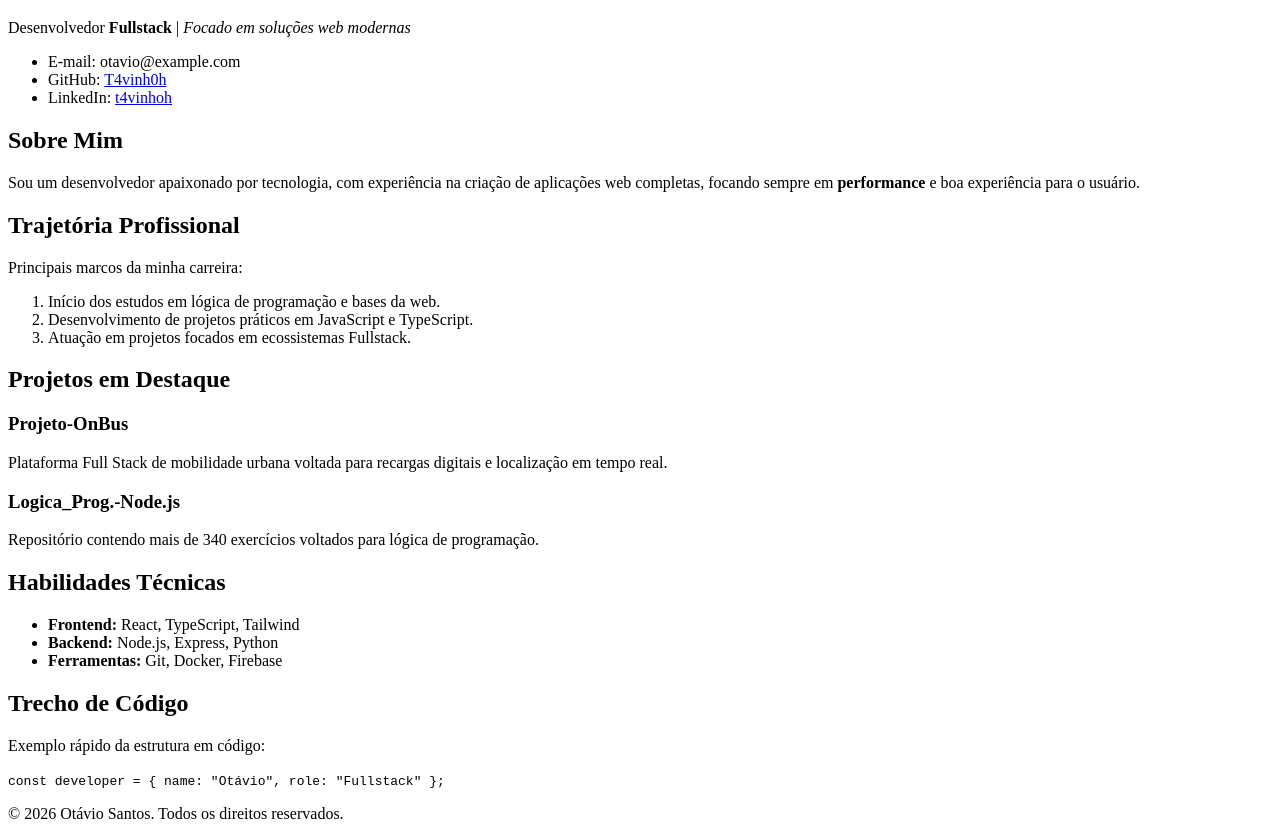
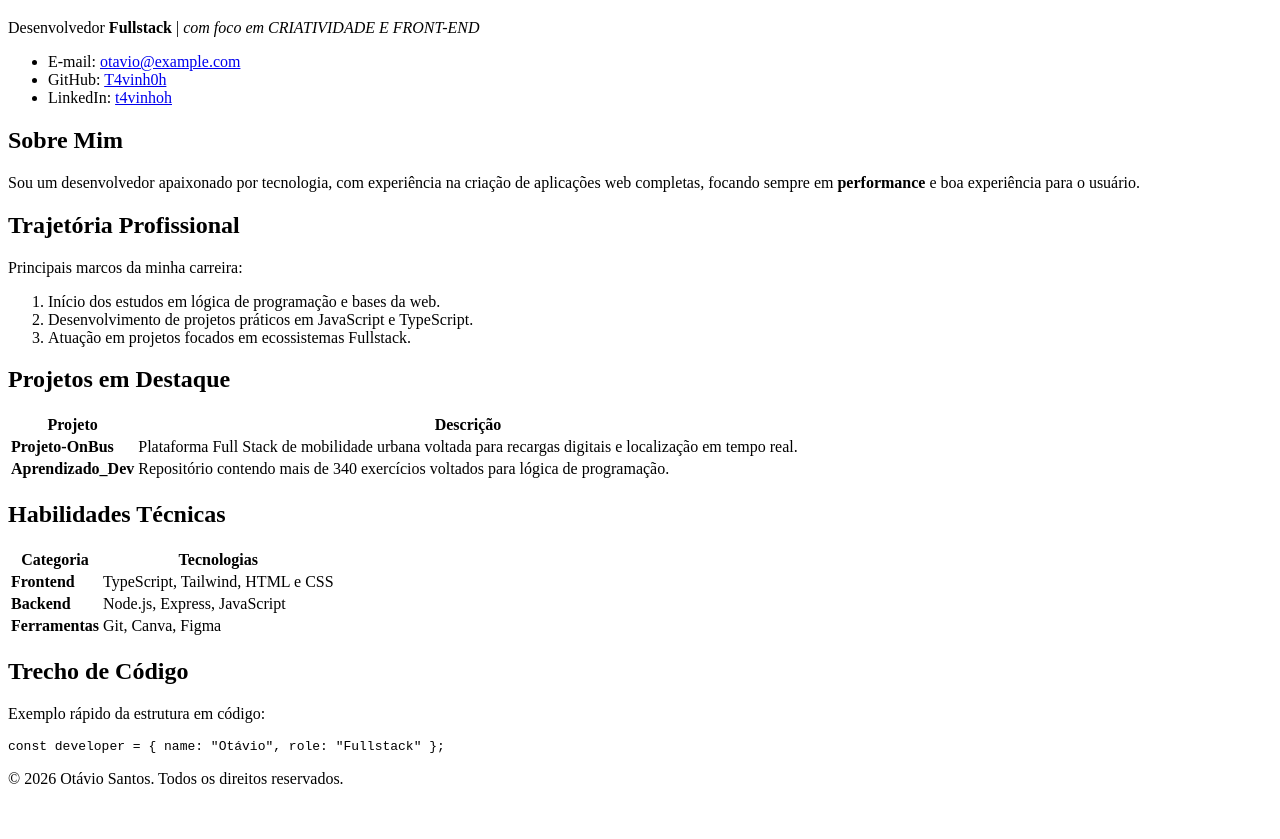
Before and after one commit to T4vinh0h/Portfolio_Dev_OtavioSantos, a plain HTML site: page index.html in a window 1280 px wide. Shown: the part 61-900 px from the top of the page. After the commit the page ends 865 px from the top, so only its background shows below. Drawn offline with Linux system fonts and the light colour scheme.

Commit message:
Improve portfolio structure and accessibility
Added SEO metadata and contact navigation, refreshed the profile copy to emphasize front-end creativity, and reorganized the experience, projects, and skills sections with semantic HTML and tables for better readability and accessibility. Updated the code example to use a proper preformatted block and improved external links with safe rel attributes.

```diff
--- a/index.html
+++ b/index.html
@@ -3,31 +3,32 @@
 <head>
     <meta charset="UTF-8">
     <meta name="viewport" content="width=device-width, initial-scale=1.0">
+    <meta name="description" content="Portfólio de Otávio Santos - Desenvolvedor Fullstack focado em Front-end e Criatividade">
+    <meta name="author" content="Otávio Santos">
     <title>Otávio Santos - Currículo</title>
 </head>
 <body>
 
     <header>
         <h1>Otávio Santos</h1>
-        <p>Desenvolvedor <strong>Fullstack</strong> | <em>Focado em soluções web modernas</em></p>
+        <p>Desenvolvedor <strong>Fullstack</strong> | <em>com foco em CRIATIVIDADE E FRONT-END</em></p>
 
-        <!-- Lista não ordenada para navegação/contatos -->
-        <ul>
-            <li>E-mail: otavio@example.com</li>
-            <li>GitHub: <a href="https://github.com/T4vinh0h" target="_blank">T4vinh0h</a></li>
-            <li>LinkedIn: <a href="https://linkedin.com/in/t4vinhoh" target="_blank">t4vinhoh</a></li>
-        </ul>
+        <nav aria-label="Contatos">
+            <ul>
+                <li>E-mail: <a href="mailto:otavio@example.com">otavio@example.com</a></li>
+                <li>GitHub: <a href="https://github.com/T4vinh0h" target="_blank" rel="noopener noreferrer">T4vinh0h</a></li>
+                <li>LinkedIn: <a href="https://linkedin.com/in/t4vinhoh" target="_blank" rel="noopener noreferrer">t4vinhoh</a></li>
+            </ul>
+        </nav>
     </header>
 
     <main>
-        <!-- Seção Sobre -->
-        <section>
+        <section id="sobre">
             <h2>Sobre Mim</h2>
             <p>Sou um desenvolvedor apaixonado por tecnologia, com experiência na criação de aplicações web completas, focando sempre em <strong>performance</strong> e boa experiência para o usuário.</p>
         </section>
 
-        <!-- Seção Experiência / Etapas (Exemplo de lista ordenada) -->
-        <section>
+        <section id="trajetoria">
             <h2>Trajetória Profissional</h2>
             <p>Principais marcos da minha carreira:</p>
             <ol>
@@ -37,38 +38,60 @@
             </ol>
         </section>
 
-        <!-- Seção Projetos -->
-        <section>
+        <section id="projetos">
             <h2>Projetos em Destaque</h2>
 
-            <article>
-                <h3>Projeto-OnBus</h3>
-                <p>Plataforma Full Stack de mobilidade urbana voltada para recargas digitais e localização em tempo real.</p>
-            </article>
-
-            <article>
-                <h3>Logica_Prog.-Node.js</h3>
-                <p>Repositório contendo mais de 340 exercícios voltados para lógica de programação.</p>
-            </article>
+            <table>
+                <thead>
+                    <tr>
+                        <th scope="col">Projeto</th>
+                        <th scope="col">Descrição</th>
+                    </tr>
+                </thead>
+                <tbody>
+                    <tr>
+                        <td><strong>Projeto-OnBus</strong></td>
+                        <td>Plataforma Full Stack de mobilidade urbana voltada para recargas digitais e localização em tempo real.</td>
+                    </tr>
+                    <tr>
+                        <td><strong>Aprendizado_Dev</strong></td>
+                        <td>Repositório contendo mais de 340 exercícios voltados para lógica de programação.</td>
+                    </tr>
+                </tbody>
+            </table>
         </section>
 
-        <!-- Seção Skills -->
-        <section>
+        <section id="habilidades">
             <h2>Habilidades Técnicas</h2>
-            <ul>
-                <li><strong>Frontend:</strong> React, TypeScript, Tailwind</li>
-                <li><strong>Backend:</strong> Node.js, Express, Python</li>
-                <li><strong>Ferramentas:</strong> Git, Docker, Firebase</li>
-            </ul>
+
+            <table>
+                <thead>
+                    <tr>
+                        <th scope="col">Categoria</th>
+                        <th scope="col">Tecnologias</th>
+                    </tr>
+                </thead>
+                <tbody>
+                    <tr>
+                        <td><strong>Frontend</strong></td>
+                        <td>TypeScript, Tailwind, HTML e CSS</td>
+                    </tr>
+                    <tr>
+                        <td><strong>Backend</strong></td>
+                        <td>Node.js, Express, JavaScript</td>
+                    </tr>
+                    <tr>
+                        <td><strong>Ferramentas</strong></td>
+                        <td>Git, Canva, Figma</td>
+                    </tr>
+                </tbody>
+            </table>
         </section>
 
-        <!-- Seção de Código (Exemplo exigido no checklist) -->
-        <section>
+        <section id="codigo">
             <h2>Trecho de Código</h2>
             <p>Exemplo rápido da estrutura em código:</p>
-            <code>
-                const developer = { name: "Otávio", role: "Fullstack" };
-            </code>
+            <pre><code>const developer = { name: "Otávio", role: "Fullstack" };</code></pre>
         </section>
     </main>
 
```
